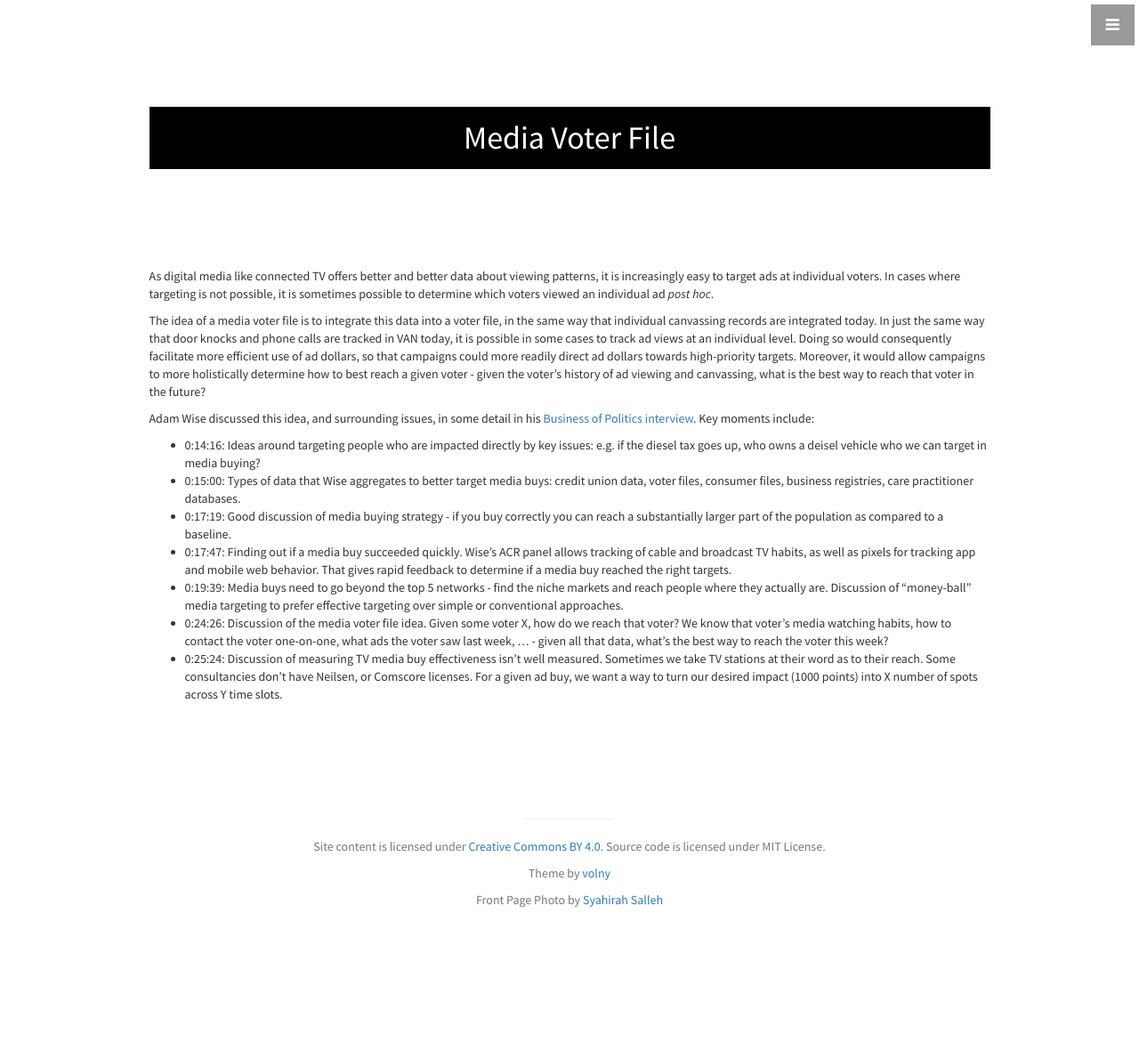
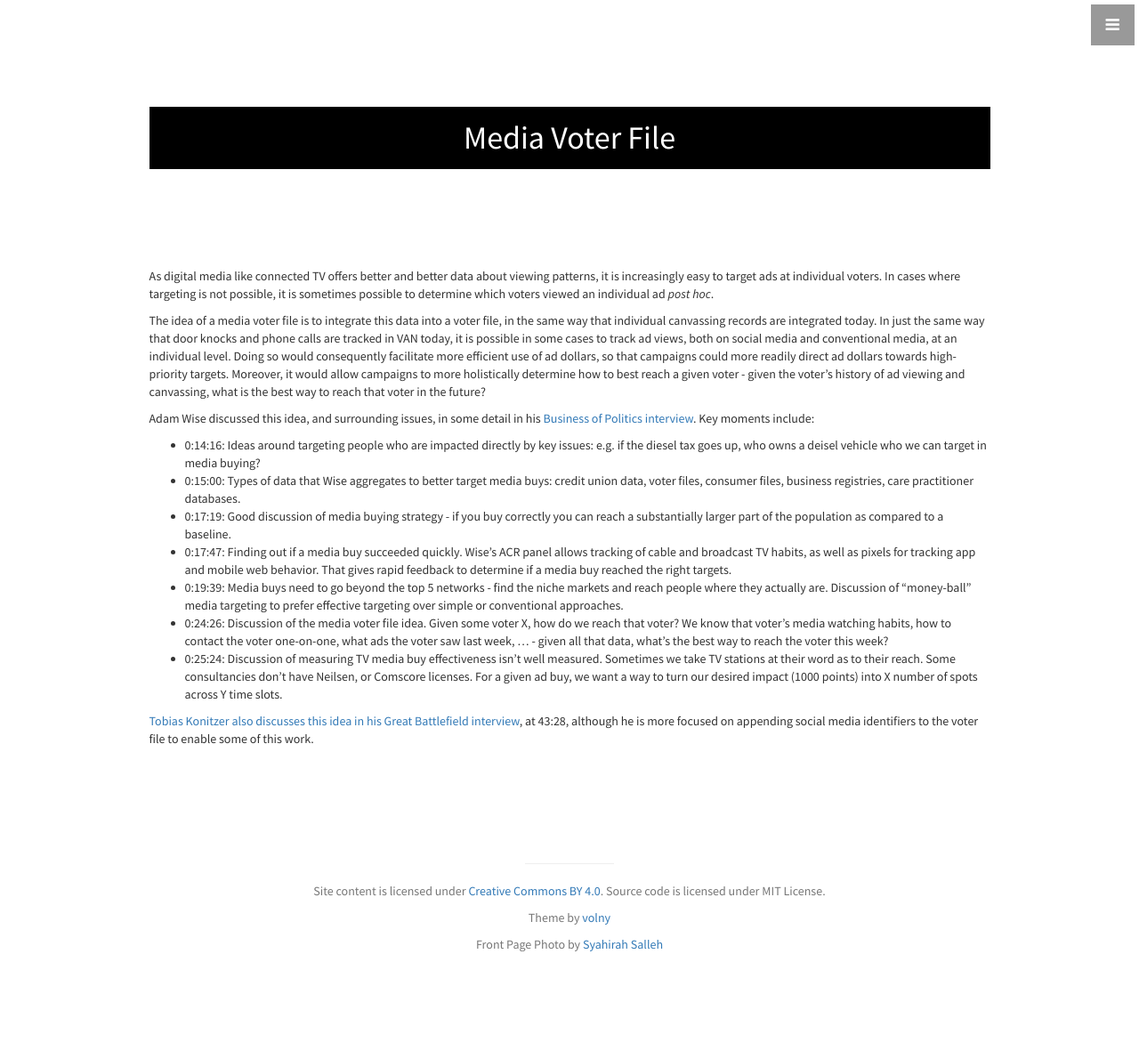
Before and after one commit to codehopelabs/codehopelabs.github.io, a Jekyll site: the page built from _ideas/media-voter-file.md, in a window 1280 px wide. Shown: the whole page at 89% size. Built offline with Jekyll 4.4.1, drawn with Linux system fonts in a browser that asks for light colours; before the commit the page ends 1131 px from its top, so only the background shows below that.

Commit message:
link to tobias comments
Signed-off-by: Shai Sachs <shaisachs@gmail.com>

```diff
--- a/_ideas/media-voter-file.md
+++ b/_ideas/media-voter-file.md
@@ -4,7 +4,7 @@ title: Media Voter File
 
 As digital media like connected TV offers better and better data about viewing patterns, it is increasingly easy to target ads at individual voters. In cases where targeting is not possible, it is sometimes possible to determine which voters viewed an individual ad *post hoc*.
 
-The idea of a media voter file is to integrate this data into a voter file, in the same way that individual canvassing records are integrated today. In just the same way that door knocks and phone calls are tracked in VAN today, it is possible in some cases to track ad views at an individual level. Doing so would consequently facilitate more efficient use of ad dollars, so that campaigns could more readily direct ad dollars towards high-priority targets. Moreover, it would allow campaigns to more holistically determine how to best reach a given voter - given the voter's history of ad viewing and canvassing, what is the best way to reach that voter in the future?
+The idea of a media voter file is to integrate this data into a voter file, in the same way that individual canvassing records are integrated today. In just the same way that door knocks and phone calls are tracked in VAN today, it is possible in some cases to track ad views, both on social media and conventional media, at an individual level. Doing so would consequently facilitate more efficient use of ad dollars, so that campaigns could more readily direct ad dollars towards high-priority targets. Moreover, it would allow campaigns to more holistically determine how to best reach a given voter - given the voter's history of ad viewing and canvassing, what is the best way to reach that voter in the future?
 
 Adam Wise discussed this idea, and surrounding issues, in some detail in his [Business of Politics interview](https://podcast.startupcaucus.com/1833138/11865595-measuring-the-competitive-paid-media-landscape-adam-wise-national-media). Key moments include:
 
@@ -15,3 +15,5 @@ Adam Wise discussed this idea, and surrounding issues, in some detail in his [Bu
 * 0:19:39: Media buys need to go beyond the top 5 networks - find the niche markets and reach people where they actually are. Discussion of "money-ball" media targeting to prefer effective targeting over simple or conventional approaches.
 * 0:24:26: Discussion of the media voter file idea. Given some voter X, how do we reach that voter? We know that voter's media watching habits, how to contact the voter one-on-one, what ads the voter saw last week, ... - given all that data, what's the best way to reach the voter this week?
 * 0:25:24: Discussion of measuring TV media buy effectiveness isn't well measured. Sometimes we take TV stations at their word as to their reach. Some consultancies don't have Neilsen, or Comscore licenses. For a given ad buy, we want a way to turn our desired impact (1000 points) into X number of spots across Y time slots.
+
+[Tobias Konitzer also discusses this idea in his Great Battlefield interview](https://www.resistancedashboard.com/node/603), at 43:28, although he is more focused on appending social media identifiers to the voter file to enable some of this work.
```
